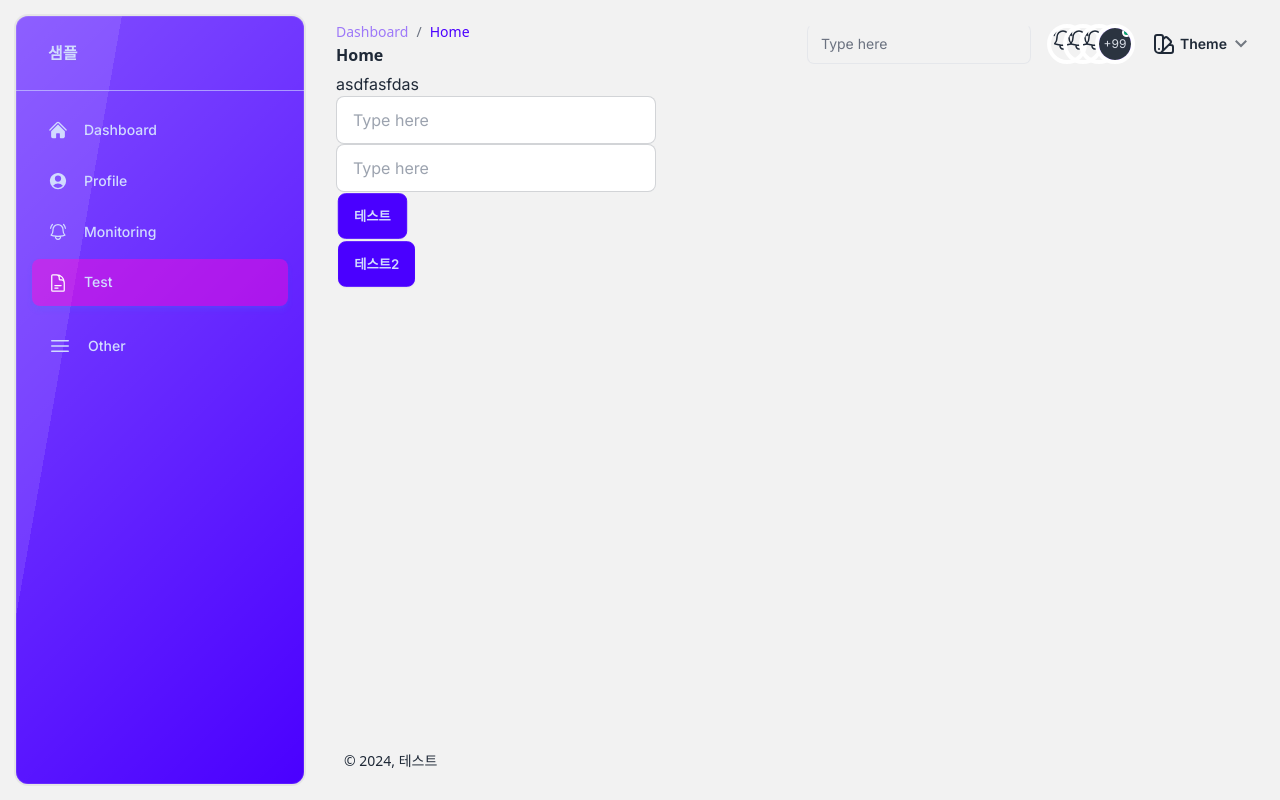
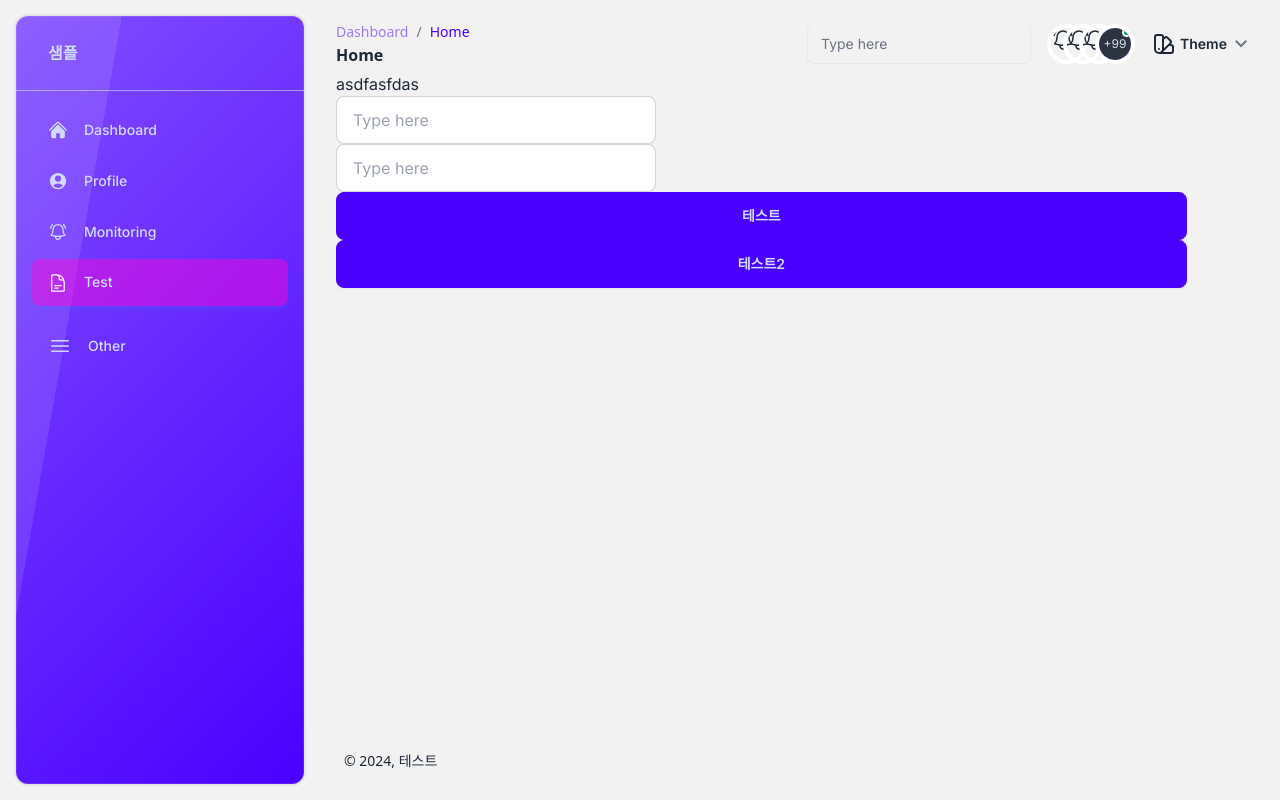
Before and after one commit to kjpar0317/trend-seminar, a Next.js app in the folder frontend/: page /formtest in a window 1280 px wide. Built offline with nearby package versions, Linux system fonts and the light colour scheme.

Commit message:
랜더링 개선

```diff
--- a/frontend/src/app/(default)/formtest/page.tsx
+++ b/frontend/src/app/(default)/formtest/page.tsx
@@ -1,43 +1,60 @@
 "use client";
 
-import { useLayoutEffect } from "react";
+import { useEffect } from "react";
 
-import useLayout from "@/services/layout/useLayout";
 import useAnimate from "@/services/layout/useAnimate";
 
 export default function Formtest() {
-    const layout = useLayout();
   const animate = useAnimate();
 
-    useLayoutEffect(() => {
-        animate.initAnimate();
-    }, [animate]);
+  useEffect(() => {
+    animate?.initAnimate?.();
+    // eslint-disable-next-line react-hooks/exhaustive-deps
+  }, []);
 
   function handleTest1(e: any) {
     e.preventDefault();
-        animate.foldAnimate(".folder_container1", "folder_container2", "folder_container3", "folder_container4", "folder_container5")
+    animate.foldAnimate(
+      ".folder_container1",
+      "folder_container2",
+      "folder_container3",
+      "folder_container4",
+      "folder_container5"
+    );
   }
 
   return (
-        <div className="relative bg-base-200 h-4/5 w-11/12">
+    <div className="bg-base-200 h-4/5 w-11/12">
       asdfasfdas
-            <div className="absoulute w-full folder_container1 flex">
+      <div className="w-full folder_container1">
         <div className="w-full h-full folder_container2">
           <div className="card folder_container3 h-[calc(100vh_-_80px)]">
             <div className="card folder_container4">
               <div className="card folder_container5 ">
-                                <form className={`${layout.getAnimateInitParams()} animate_form`}>
-                                    <div className="flex">
-                                        <input type="text" placeholder="Type here" className="input input-bordered w-full max-w-xs" />
+                <form className="animate_form">
+                  <div className="grid">
+                    <input
+                      type="text"
+                      placeholder="Type here"
+                      className="input input-bordered w-full max-w-xs"
+                    />
                   </div>
-                                    <div className="flex">
-                                        <input type="text" placeholder="Type here" className="input input-bordered w-full max-w-xs" />
+                  <div className="grid">
+                    <input
+                      type="text"
+                      placeholder="Type here"
+                      className="input input-bordered w-full max-w-xs"
+                    />
                   </div>
-                                    <div className="flex">
-                                        <button className="btn btn-primary" onClick={handleTest1}>테스트</button>
+                  <div className="grid">
+                    <button className="btn btn-primary" onClick={handleTest1}>
+                      테스트
+                    </button>
                   </div>
-                                    <div className="flex">
-                                        <button className="btn btn-primary" onClick={handleTest1}>테스트2</button>
+                  <div className="grid">
+                    <button className="btn btn-primary" onClick={handleTest1}>
+                      테스트2
+                    </button>
                   </div>
                 </form>
               </div>
--- a/frontend/src/app/(default)/layout.tsx
+++ b/frontend/src/app/(default)/layout.tsx
@@ -1,12 +1,12 @@
 "use client";
 
 import type { ReactElement, ReactNode } from "react";
-import type { ILayoutStore } from "@/services/layout/useLayout";
+import type { IThemeStore } from "@/services/layout/useTheme";
 
 import { ErrorBoundary } from "react-error-boundary";
 
+import useTheme from "@/services/layout/useTheme";
 import ErrorFallback from "@/components/layout/error/ErrorFallback";
-import useLayout from "@/services/layout/useLayout";
 import Sidebar from "@/components/layout/common/default/Sidebar";
 import Navigation from "@/components/layout/common/default/Navigation";
 import Footer from "@/components/layout/common/default/Footer";
@@ -15,14 +15,17 @@ interface IRootProps {
   children: ReactNode;
 }
 
-export default function DefaultLayout({ children }: Readonly<IRootProps>): ReactElement {
-  const layout: ILayoutStore = useLayout();
+export default function DefaultLayout({
+  children,
+}: Readonly<IRootProps>): ReactElement {
+  const theme: IThemeStore = useTheme();
 
   return (
-    <ErrorBoundary
-        FallbackComponent={ErrorFallback}
+    <ErrorBoundary FallbackComponent={ErrorFallback}>
+      <div
+        className="min-h-screen bg-base-200 w-full"
+        data-theme={theme.themePattern}
       >
-      <div className="min-h-screen bg-base-200 w-full" data-theme={layout.theme}>
         <Sidebar />
         <div className="p-4 xl:ml-80">
           <Navigation />
--- a/frontend/src/app/(other)/layout.tsx
+++ b/frontend/src/app/(other)/layout.tsx
@@ -2,9 +2,6 @@
 
 import type { ReactElement } from "react";
 
-import { useLayoutEffect } from "react";
-
-import useAnimate from "@/services/layout/useAnimate";
 import Sidebar from "@/components/layout/common/other/Sidebar";
 import Navigation from "@/components/layout/common/other/Navigation";
 import Footer from "@/components/layout/common/other/Footer";
@@ -16,12 +13,6 @@ export default function DefaultLayout({
 }: Readonly<{
   children: ReactElement;
 }>) {
-  const animate = useAnimate();
-
-  useLayoutEffect(() => {
-    animate.initAnimate();
-  }, [animate]);
-
   return (
     <div className="min-h-screen bg-gray-50/50 w-full">
       <Sidebar />
--- a/frontend/src/components/card/demo/DemoCard.tsx
+++ b/frontend/src/components/card/demo/DemoCard.tsx
@@ -1,20 +1,17 @@
 import type { ReactElement, MouseEvent } from "react";
 import Image from "next/image";
-import useLayout from "@/services/layout/useLayout";
 
 interface IDemoCard {
   onClick?: (e: any) => void;
 }
 
 export default function DemoCard(props: IDemoCard): ReactElement {
-  const layout = useLayout();
-
   function handleClick(e: MouseEvent<HTMLElement>) {
     props.onClick?.(e);
   }
 
   return (
-    <div className={`${layout.getAnimateInitParams()} card card-side bg-base-100 shadow-xl animate_div`}>
+    <div className={`card card-side bg-base-100 shadow-xl animate_div`}>
       <figure>
         <Image
           src="https://daisyui.com/images/stock/photo-1635805737707-575885ab0820.jpg"
--- a/frontend/src/components/selector/theme/ThemeSelector.tsx
+++ b/frontend/src/components/selector/theme/ThemeSelector.tsx
@@ -1,22 +1,22 @@
 "use client";
 
 import type { ReactElement } from "react";
-import type { ILayoutStore } from "@/services/layout/useLayout";
+import type { IThemeStore } from "@/services/layout/useTheme";
 
 import { ARR_THEME } from "@/constants/theme";
-import useLayout from "@/services/layout/useLayout";
+import useTheme from "@/services/layout/useTheme";
 
 export default function ThemeSelector(): ReactElement {
-  const layout: ILayoutStore = useLayout();
+  const theme: IThemeStore = useTheme();
 
   function handleTheme(val: string) {
-    layout.setTheme?.(val);
+    theme.setThemePattern?.(val);
   }
 
   return (
     <div
       title="Change Theme"
-      className="dropdown dropdown-end bg-base-200 text-base-content transition-ease-in"
+      className="dropdown dropdown-end bg-base-200 text-base-content"
     >
       <div tabIndex={0} className="gap-1 normal-case btn btn-ghost">
         <svg
@@ -64,12 +64,19 @@ export default function ThemeSelector(): ReactElement {
               >
                 <div className="grid grid-cols-5 grid-rows-3">
                   <div className="flex col-span-5 row-span-3 row-start-1 gap-1 px-4 py-3">
-                    <svg xmlns="http://www.w3.org/2000/svg" width="16" height="16" viewBox="0 0 24 24" fill="currentColor" className={`${layout.theme === m ? "" : "invisible" } h-3 w-3 shrink-0"`}>
+                    <svg
+                      xmlns="http://www.w3.org/2000/svg"
+                      width="16"
+                      height="16"
+                      viewBox="0 0 24 24"
+                      fill="currentColor"
+                      className={`${
+                        theme.themePattern === m ? "" : "invisible"
+                      } h-3 w-3 shrink-0"`}
+                    >
                       <path d="M20.285 2l-11.285 11.567-5.286-5.011-3.714 3.716 9 8.728 15-15.285z"></path>
                     </svg>
-                    <div className="flex-grow text-sm font-bold">
-                      {m}
-                    </div>
+                    <div className="flex-grow text-sm font-bold">{m}</div>
                     <div className="flex flex-wrap flex-shrink-0 gap-1">
                       <div className="w-2 rounded bg-primary"></div>
                       <div className="w-2 rounded bg-secondary"></div>
--- a/frontend/src/services/layout/useAnimate.ts
+++ b/frontend/src/services/layout/useAnimate.ts
@@ -1,9 +1,10 @@
-import type { ILayoutStore } from "./useLayout";
+import type { IThemeStore } from "./useTheme";
 
+import { useCallback } from "react";
 import { gsap } from "gsap";
 import { range } from "lodash-es";
 
-import useLayout from "./useLayout";
+import useTheme from "./useTheme";
 
 type TEasePower1 = "power1.out" | "power1.inOut" | "power1.in";
 type TEasePower2 = "power2.out" | "power2.inOut" | "power2.in";
@@ -21,30 +22,25 @@ export type TDivAction = "fade" | "transform" | "shuffle";
 export type TInputAction = "fade" | "transform";
 
 export interface IAnimateStore {
-    rootMarkAnimate: () => void;
     initAnimate: () => void;
     bounceAnimate: (selector: string, optionClsName?: string | undefined) => void;
     foldAnimate: (...targets: string[]) => void;
 }
 
 export default function useAnimate(): IAnimateStore {
-    const layout: ILayoutStore = useLayout();
+    const theme: IThemeStore = useTheme();
 
-    function rootMarkAnimate() {
-        if(layout.animate) return "opacity-0";
-    }
-
-    function initAnimate() {
-        if(layout.animate) {
+    const initAnimate = useCallback(() => {
+        if(theme.animate) {
             const animateDiv = document.querySelectorAll(".animate_div");
             const animateForm = document.querySelectorAll(".animate_form");
 
             if(animateDiv.length > 0) {
-                if(layout.divAnimate === "fade") {
+                if(theme.divAnimate === "fade") {
                     gsap.fromTo(".animate_div", { opacity: 0 }, { ease: "power3.inOut", duration: 0.6, scale: 1, stagger: 0.3, opacity: 1  });
-                } else if(layout.divAnimate === "transform") {
+                } else if(theme.divAnimate === "transform") {
                     gsap.fromTo(".animate_div", { scale: 0.5, opacity: 0 }, { ease: "power3.inOut", duration: 0.4, scale: 1, stagger: 0.2, opacity: 1  });
-                } else if(layout.divAnimate === "shuffle") {
+                } else if(theme.divAnimate === "shuffle") {
                     range(0, animateDiv.length).forEach((index: number) => {
                         if(index % 4 === 0) {
                             gsap.fromTo(animateDiv[index], { x: -400, opacity: 0 }, { x: 0, ease: "power3.inOut", duration: 1.2, opacity: 1 });
@@ -59,21 +55,21 @@ export default function useAnimate(): IAnimateStore {
                 }
             }
             if(animateForm.length > 0) {
-                if(layout.formAnimate === "fade") {
+                if(theme.formAnimate === "fade") {
                     gsap.fromTo(".animate_form", { opacity: 0 }, { ease: "power3.inOut", duration: 1, scale: 1, stagger: 0.3, opacity: 1  });
-                } else if(layout.formAnimate === "transform") {
+                } else if(theme.formAnimate === "transform") {
                     gsap.fromTo(".animate_form", { scale: 0.5, opacity: 0 }, { ease: "power3.inOut", duration: 1, scale: 1, stagger: 0.3, opacity: 1  });
-                } else if(layout.formAnimate === "elevator") {
+                } else if(theme.formAnimate === "elevator") {
                     gsap.to(".animate_form", { opacity: 1});
                     gsap.fromTo(".animate_form .input", { opacity: 0, y: 50 }, { opacity: 1, y: 0, stagger: 0.3 })
                     gsap.fromTo(".animate_form .btn", { opacity: 0, y: 50 }, { opacity: 1, y: 0, stagger: 0.3 });
                 }
             }
         }
-    }
+    }, [theme]);
 
     function bounceAnimate(selector: string, optionClsName: string | undefined) {
-        if(!layout.animate) return;
+        if(!theme.animate) return;
         const bounceTimeline = gsap.timeline({});
         bounceTimeline.to(selector, { scale: 1.2, ease: "bounce", opacity: 1, yoyo: true, repeat: 5, className: optionClsName
             , onComplete: function () {
@@ -103,7 +99,6 @@ export default function useAnimate(): IAnimateStore {
     }
 
     return {
-        rootMarkAnimate,
         initAnimate,
         bounceAnimate,
         foldAnimate
--- a/frontend/src/services/layout/useLayout.ts
+++ b/frontend/src/services/layout/useTheme.ts
@@ -2,40 +2,33 @@
 import { useCallback } from 'react';
 import useSWR from 'swr';
 
-export interface ILayoutStore {
-    theme?: string;
+export interface IThemeStore {
+    themePattern?: string;
     animate?: boolean;
     divAnimate?: TDivAction;
     formAnimate?: TFormAction;
-    getAnimateInitParams: () => void;
-    setTheme: (val: string) => void;
+    setThemePattern: (val: string) => void;
     setAnimate: (animate: boolean) => void;
     setDivAnimate: (divAnimate: TDivAction) => void;
     setFormAnimate: (formAnimate: TFormAction) => void;
 }
 
-let _theme: string = "light";
+let _themePattern: string = "light";
 let _animnate: boolean = true;
 let _divAnimate: TDivAction = "fade";
 let _formAnimate: TFormAction = "elevator";
 
 // https://velog.io/@gene028/NextJS-%EC%A7%80%EB%8F%84-%EA%B0%9C%EB%B0%9C-2-SWR%EB%A1%9C-%EC%A0%84%EC%97%AD-%EC%83%81%ED%83%9C-%EA%B4%80%EB%A6%AC%ED%95%98%EA%B8%B0
-export default function useLayout(): ILayoutStore {
-    const { data : theme , mutate : themeMutate } = useSWR<string>("theme", () => _theme);
-    const { data : animate , mutate : animateMutate } = useSWR<boolean>("aniumate", () => _animnate);
+export default function useTheme(): IThemeStore {
+    const { data : themePattern , mutate : themePatternMutate } = useSWR<string>("themePattern", () => _themePattern);
+    const { data : animate , mutate : animateMutate } = useSWR<boolean>("animnate", () => _animnate);
     const { data: divAnimate, mutate: divAnimateMutate } = useSWR<TDivAction>("divAnimate", () => _divAnimate);
     const { data: formAnimate, mutate: formAnimateMutate } = useSWR<TFormAction>("formAnimate", () => _formAnimate);
 
-    function getAnimateInitParams() {
-        if(animate) {
-            return "opacity-0";
-        }
-    }
-
-    const setTheme = useCallback((theme: string) => {
-        _theme = theme;
-        return themeMutate();
-    }, [themeMutate]);
+    const setThemePattern = useCallback((themePattern: string) => {
+        _themePattern = themePattern;
+        return themePatternMutate();
+    }, [themePatternMutate]);
 
     const setAnimate = useCallback((animate: boolean) => {
         _animnate = animate;
@@ -53,12 +46,11 @@ export default function useLayout(): ILayoutStore {
     }, [formAnimateMutate]);
 
     return {
-        theme
+        themePattern
         , animate
         , divAnimate
         , formAnimate
-        , getAnimateInitParams
-        , setTheme
+        , setThemePattern
         , setAnimate
         , setDivAnimate
         , setFormAnimate
```
Also changed, not shown: frontend/src/app/(default)/dashboard/page.tsx (+6 -5 lines), frontend/src/app/(default)/monitoring/page.tsx (+35 -10 lines). Lines whose indentation alone changed are shown as unchanged.
